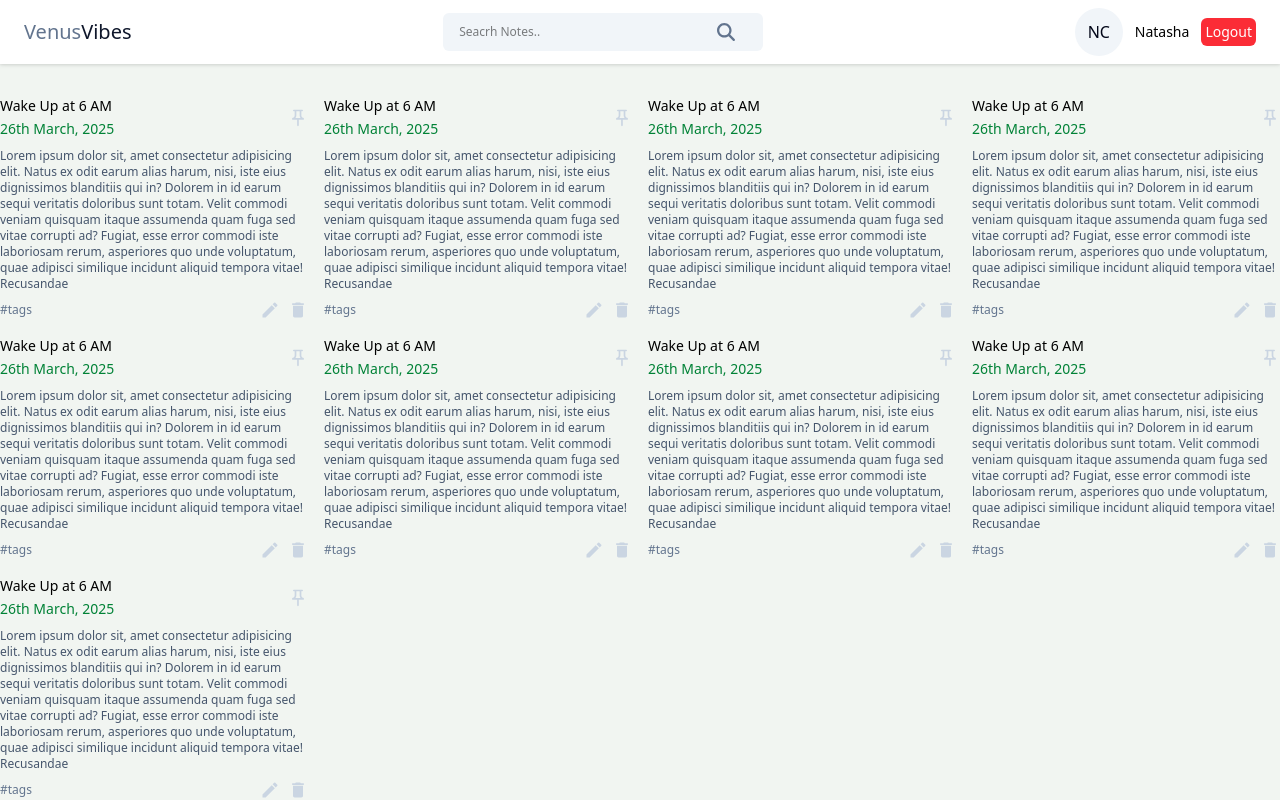
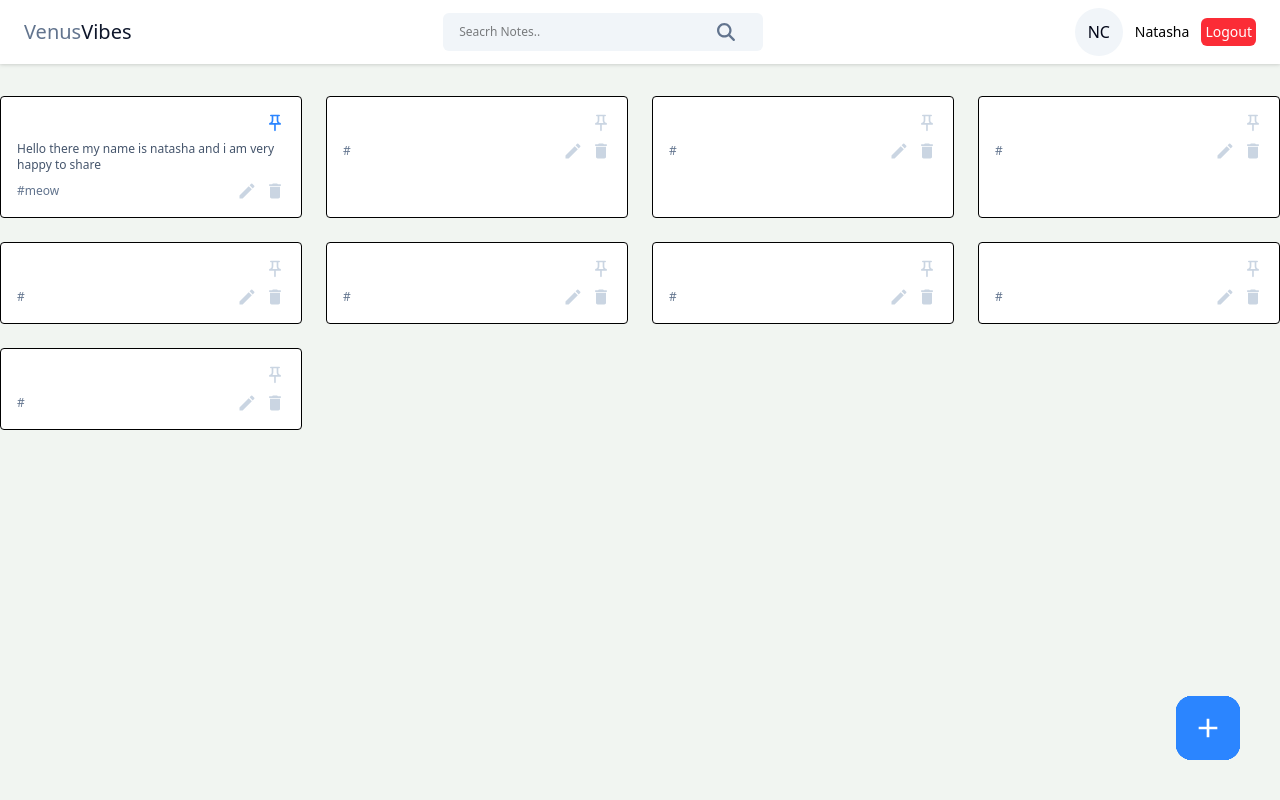
Before and after one commit to nuts06/fullstack-notes-app, a React (Vite) app in the folder frontend/: page / in a window 1280 px wide. Built offline with nearby package versions, Linux system fonts and the light colour scheme.

Commit message:
home page ui enhancement

```diff
--- a/frontend/src/components/Cards/Notecard.jsx
+++ b/frontend/src/components/Cards/Notecard.jsx
@@ -1,26 +1,25 @@
 import React from 'react'
-import { MdOutlinePushPin, MdCreate, MdDelete } from "react-icons/md"
+import { MdOutlinePushPin, MdCreate, MdDelete, MdAdd } from "react-icons/md"
 
-const Notecard = ({isPinned, handlePinNote, content, handleEdit, handleDelete}) => {
+const Notecard = ({isPinned, handlePinNote, content, handleEdit, handleDelete, tags, date, title}) => {
   return (
-    <div>
+    <>
+    <div className='border rounded p-4 bg-white hover:shadow-2xl transition-all ease-in-out cursor-pointer' >
         <div className='flex items-center justify-between'>
             <div >
-                <h6 className='text-sm font-medium'>Wake Up at 6 AM</h6>
-                <span className='text-sm text-green-700 '>26th March, 2025</span>
+                <h6 className='text-sm font-medium'>{title}</h6>
+                <span className='text-xs text-green-700 '>{date}</span>
             </div>
             <MdOutlinePushPin
                 className={`icon-btn ${isPinned ? "text-[#2B85FF]" : "text-slate-300"}`}
                 onClick={handlePinNote}
             />
         </div>
-        <p className='text-xs text-slate-600 mt-2'>Lorem ipsum dolor sit, amet consectetur adipisicing elit. Natus ex odit earum alias harum, nisi, iste eius dignissimos blanditiis qui in? Dolorem in id earum sequi veritatis doloribus sunt totam.
-        Velit commodi veniam quisquam itaque assumenda quam fuga sed vitae corrupti ad? Fugiat, esse error commodi iste laboriosam rerum, asperiores quo unde voluptatum, quae adipisci similique incidunt aliquid tempora vitae!
-        Recusandae </p>
+        <p className='text-xs text-slate-600 mt-2'>{content?.slice(0,60)}</p>
 
         {/* for tags */}
         <div className='flex items-center justify-between mt-2'>
-          <div className='text-xs text-slate-500'>#tags</div>
+          <div className='text-xs text-slate-500'>#{tags}</div>
           <div className='flex items-center gap-2'>
             <MdCreate
               className='icon-btn hover:text-green-600'
@@ -32,8 +31,12 @@ const Notecard = ({isPinned, handlePinNote, content, handleEdit, handleDelete})
             />
           </div>
         </div>
-
     </div>
+    {/* add button */}
+    <button className='w-16 h-16 flex items-center justify-center rounded-2xl bg-[#2B85FF] hover:bg-blue-600 absolute right-10 bottom-10 cursor-pointer'>
+      <MdAdd className='text-[32px] text-white'/>
+    </button>
+    </>
   )
 }
 
--- a/frontend/src/pages/Home/Home.jsx
+++ b/frontend/src/pages/Home/Home.jsx
@@ -2,7 +2,10 @@ import React, { useState } from 'react'
 import Notecard from '../../components/Cards/Notecard'
 
 const Home = () => {
-  const [content, setContent] = useState("")
+  const [content, setContent] = useState("Hello there my name is natasha and i am very happy to share that and i am working hard towards my dreams and it gives me confidence when i solve bugs without anyone helo")
+  const[tags, setTags] = useState("meow")
+  const[title, setTitle] = useState("")
+  const[date, setDate] = useState("")
   const handlePinNote = () =>{
     alert("Pinned")
   }
@@ -16,13 +19,19 @@ const Home = () => {
   const handleDelete = () =>{
     alert("Deleted")
   }
+  const isPinned = true;
   return (
     <div className='container mx-auto'>
-      <div className='grid grid-cols-2 sm:grid-cols-3 lg:grid-cols-4 gap-4 mt-8 max-md:m-5'>
+      <div className='grid grid-cols-2 sm:grid-cols-3 lg:grid-cols-4 gap-6 mt-8 max-md:m-5'>
       <Notecard
         handlePinNote={handlePinNote}
         handleEdit={handleEdit}
         handleDelete={handleDelete}
+        content={content}
+        tags={tags}
+        title={title}
+        date={date}
+        isPinned={isPinned}
       />
       <Notecard />
       <Notecard />
```
